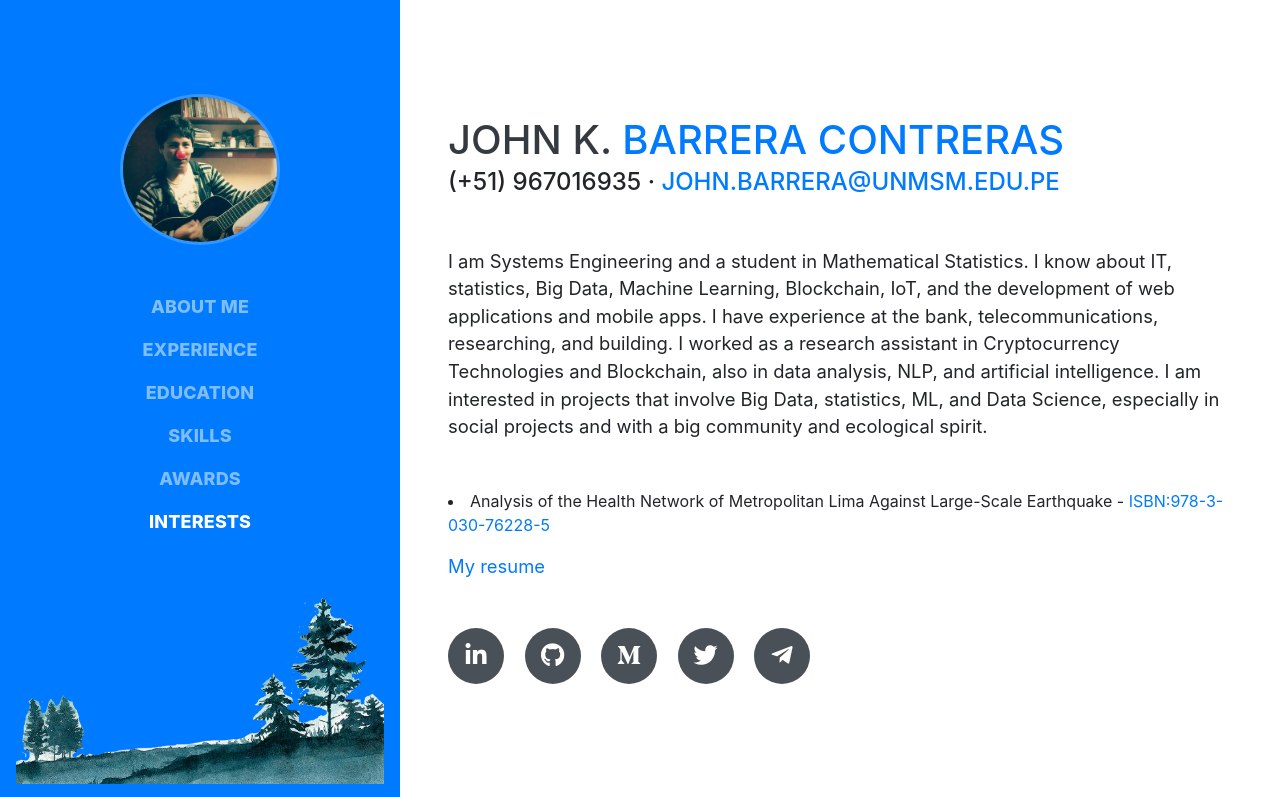
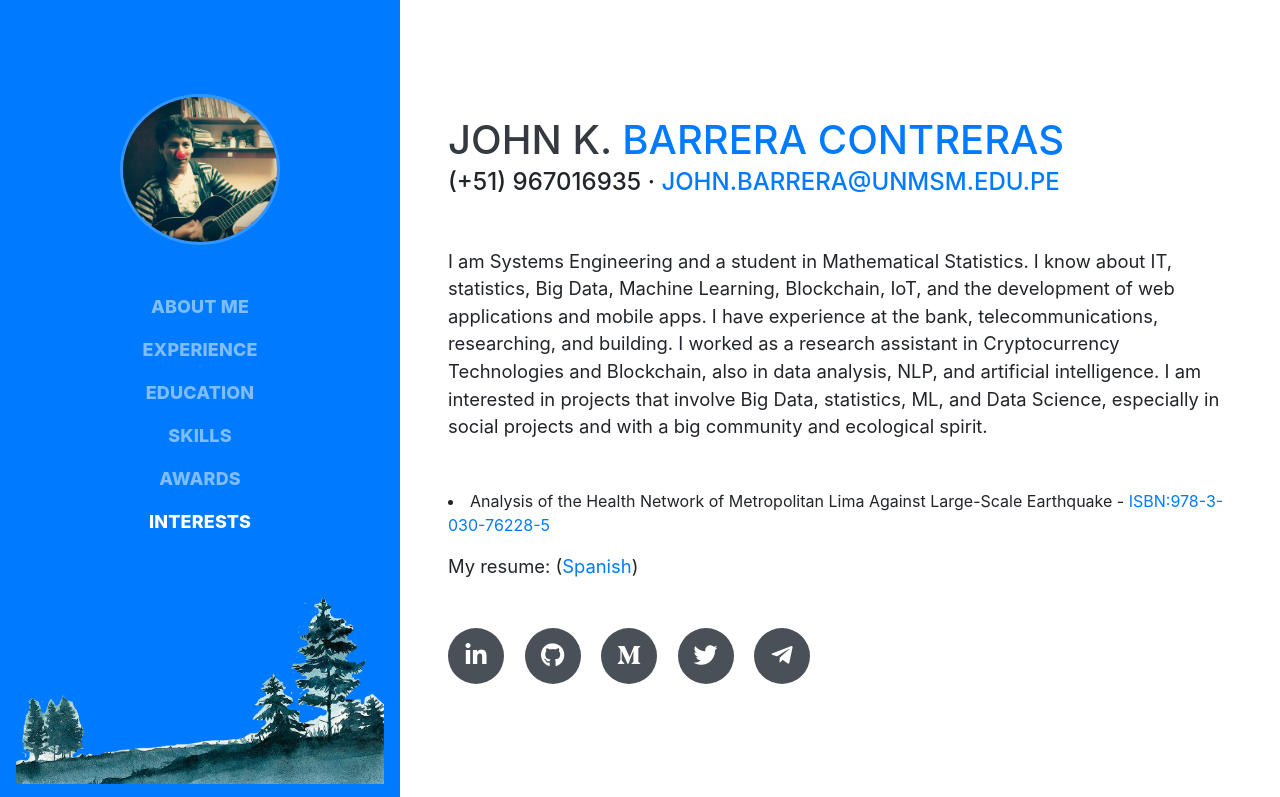
Before and after one commit to johnkbarrera/johnkevinbarrera1.github.io, a website with bundled scripts: page index.html in a window 1280 px wide. Shown: the top 797 px of the page. Built offline with nearby package versions, Linux system fonts and the light colour scheme; a web font is replaced by a local one.

Commit message:
resume spanish

```diff
--- a/index.html
+++ b/index.html
@@ -85,7 +85,8 @@
           <li>Analysis of the Health Network of Metropolitan Lima Against Large-Scale Earthquake - <a href="https://link.springer.com/chapter/10.1007%2F978-3-030-76228-5_32" rel="noopener noreferrer" target="_blank">ISBN:978-3-030-76228-5</a></li>
         </p>
         <p class="lead mb-5">
-          <a rel="noopener noreferrer" target="_blank" href="documents/Resume_jk.pdf">My resume</a>
+          My resume:
+          (<a rel="noopener noreferrer" target="_blank" href="documents/Resume_jk.pdf">Spanish</a>)
         </p>
         <div class="social-icons">
           <a href="https://www.linkedin.com/in/jkbarrera/" rel="noopener noreferrer" target="_blank">
```
